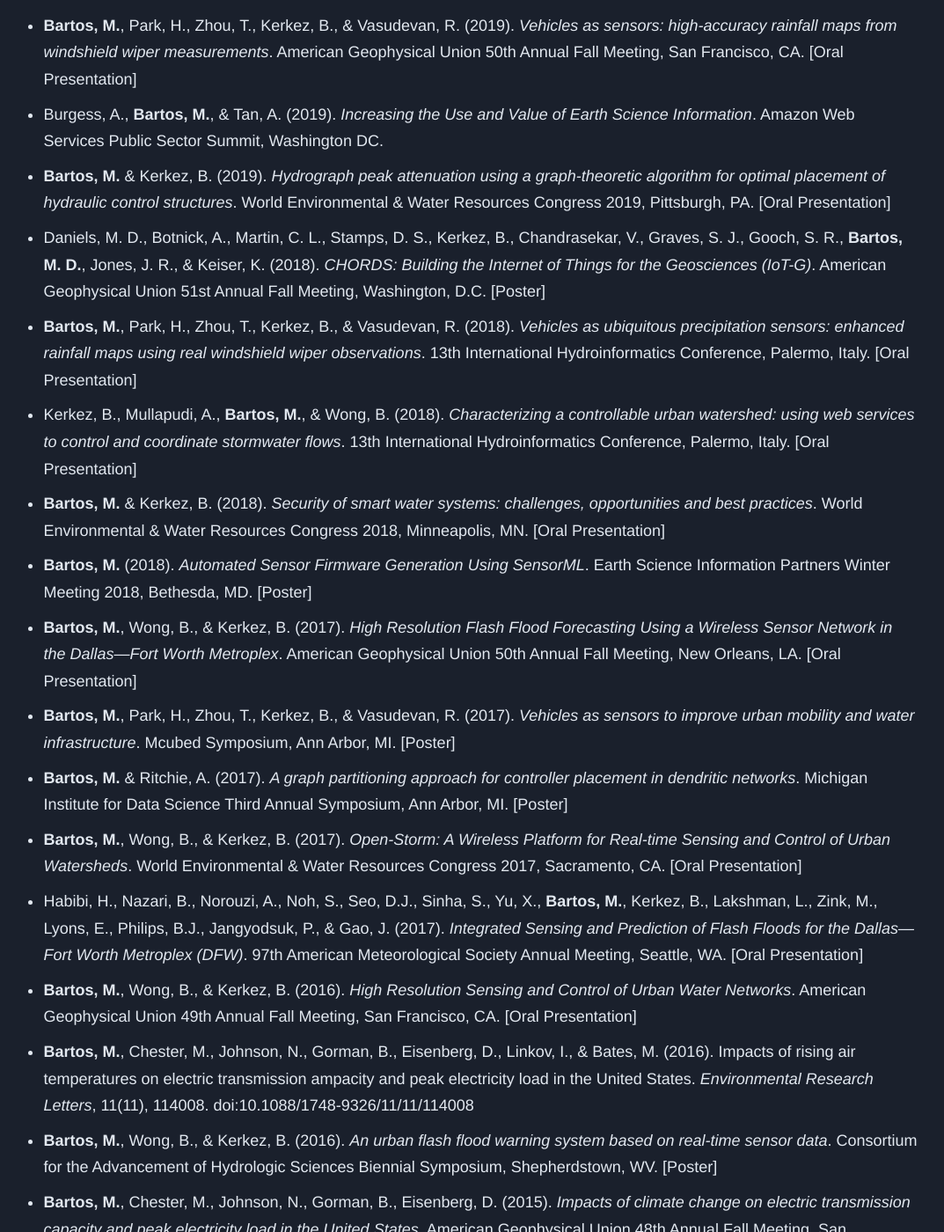
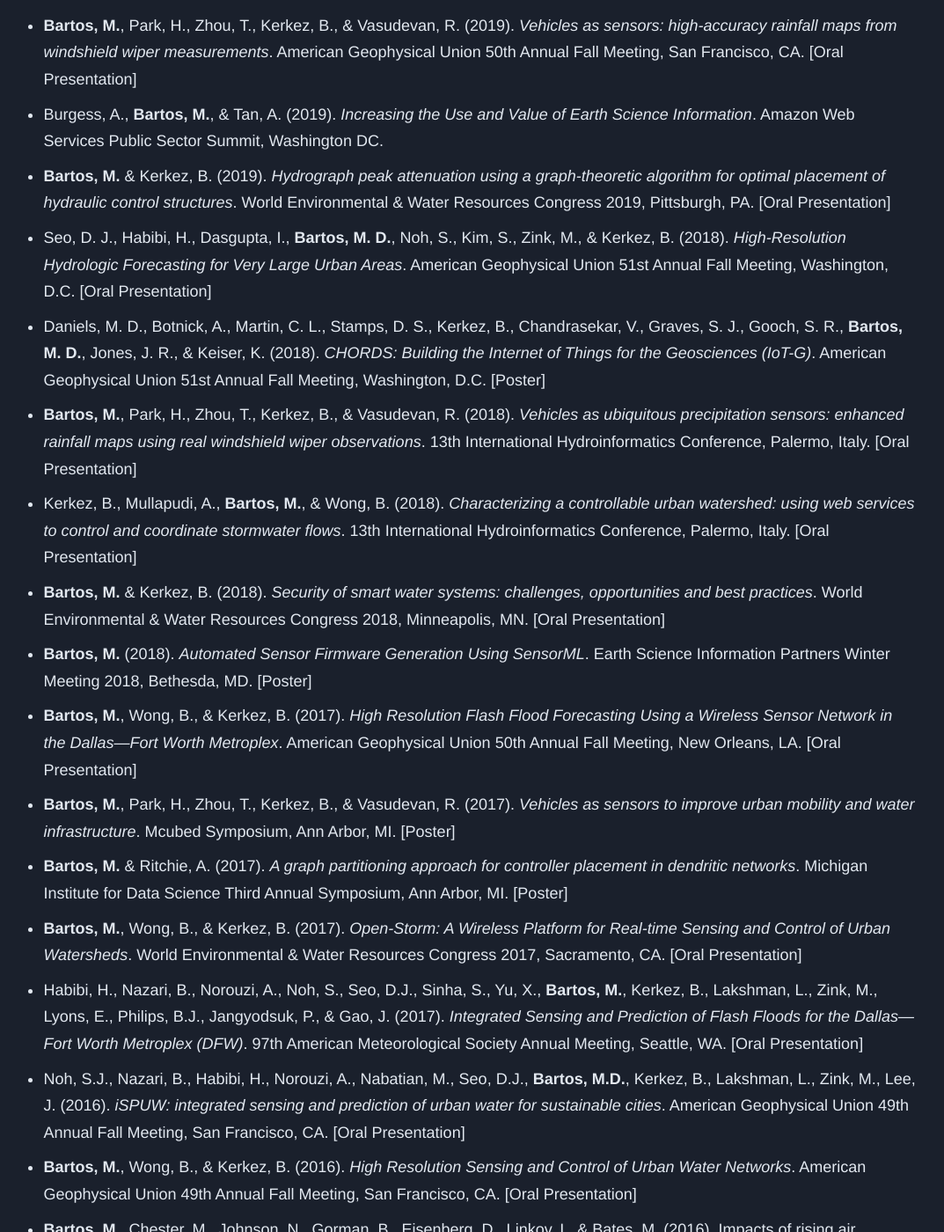
Before and after one commit to SMARTINFRALAB/SMARTINFRALAB.github.io, a Jekyll site: the page built from _research/coupled-infrastructure.md, in a window 1280 px wide and 1400 px high, scrolled down 454 px. Shown: the whole window at 88% size, without its empty margins (114-1187 px from the left). Built offline with Jekyll 4.4.1, drawn with Linux system fonts in a browser that asks for light colours.

Commit message:
Add more presentations

```diff
--- /dev/null
+++ b/_publications/2016-12-12-ispuw.md
@@ -0,0 +1,12 @@
+---
+title: "iSPUW: integrated sensing and prediction of urban water for sustainable cities"
+collection: publications
+permalink: /publication/2016-12-12-ispuw
+excerpt: ''
+date: 2016-12-12
+venue: 'American Geophysical Union 49th Annual Fall Meeting, San Francisco, CA.'
+type: 'refereed-conference-proceeding'
+paperurl: ''
+citation: 'Noh, S.J., Nazari, B., Habibi, H., Norouzi, A., Nabatian, M., Seo, D.J., <b>Bartos, M.D.</b>, Kerkez, B., Lakshman, L., Zink, M., Lee, J. (2016). <i>iSPUW: integrated sensing and prediction of urban water for sustainable cities</i>. American Geophysical Union 49th Annual Fall Meeting, San Francisco, CA. [Oral Presentation]'
+tags: ['coupled-infrastructure-modeling']
+---
--- /dev/null
+++ b/_publications/2018-12-10-high.md
@@ -0,0 +1,12 @@
+---
+title: "High-Resolution Hydrologic Forecasting for Very Large Urban Areas"
+collection: publications
+permalink: /publication/2018-12-10-high
+excerpt: ''
+date: 2018-12-10
+venue: 'American Geophysical Union 51st Annual Fall Meeting, Washington, D.C.'
+type: 'refereed-conference-proceeding'
+paperurl: ''
+citation: 'Seo, D. J., Habibi, H., Dasgupta, I., <b>Bartos, M. D.</b>, Noh, S., Kim, S., Zink, M., & Kerkez, B. (2018). <i>High-Resolution Hydrologic Forecasting for Very Large Urban Areas</i>. American Geophysical Union 51st Annual Fall Meeting, Washington, D.C. [Oral Presentation]'
+tags: ['coupled-infrastructure-modeling']
+---
```
Also changed, not shown: _publications/2018-12-10-chords.md (+1 -1 lines).
